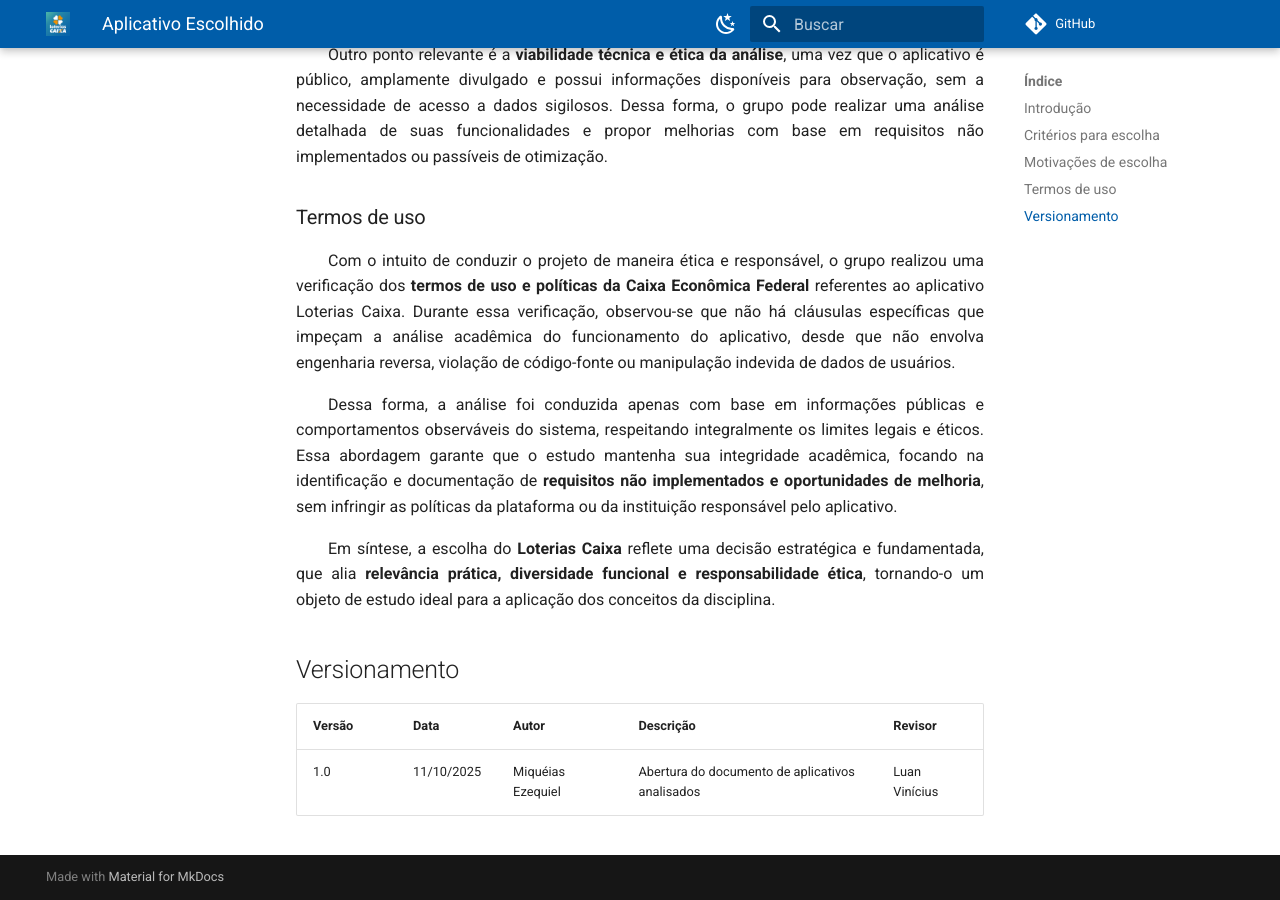
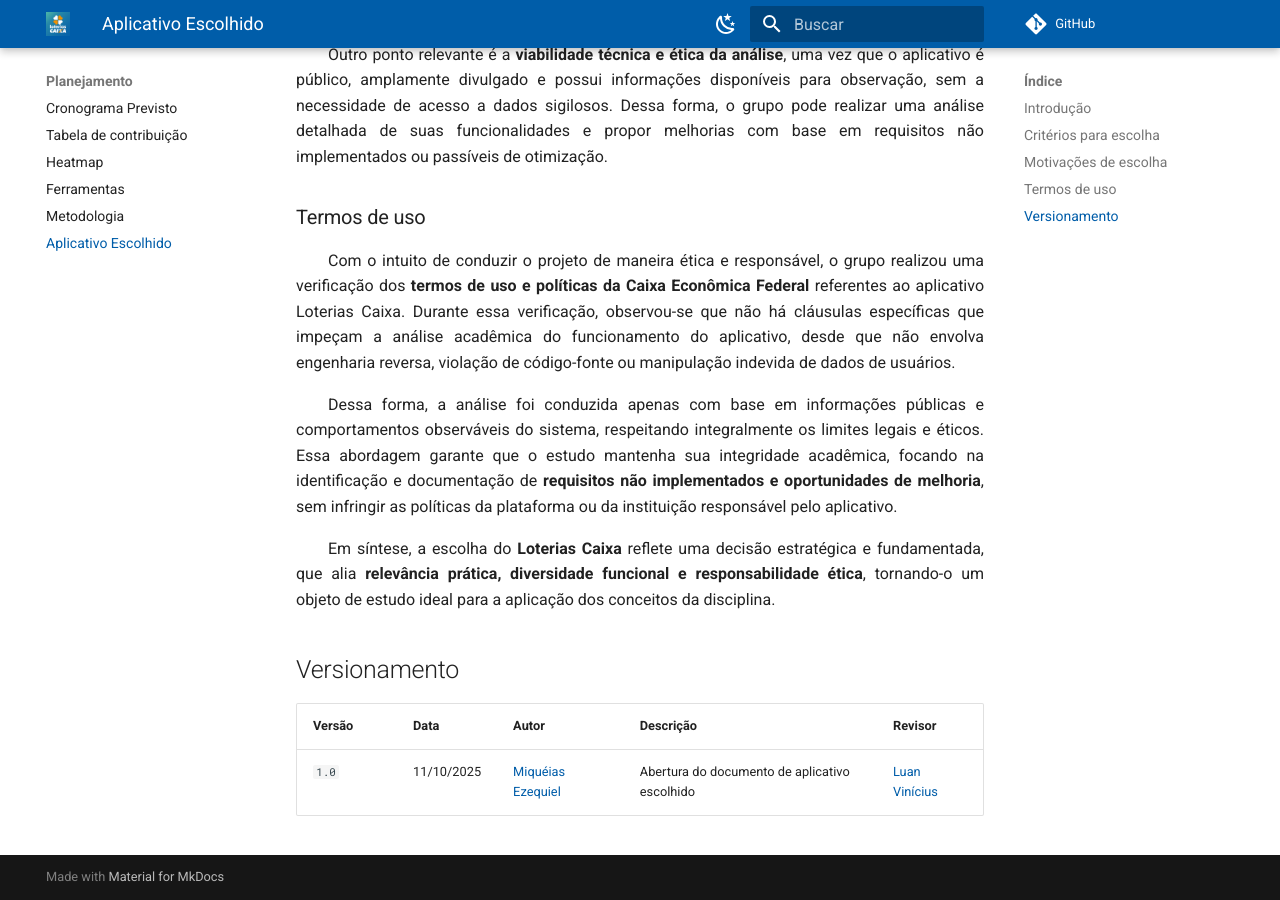
Before and after one commit to Requisitos-de-Software/2025.2-LoteriasCaixa, an MkDocs documentation site: the page built from docs/Planejamento/Aplicativo Escolhido.md, in a window 1280 px wide and 900 px high, scrolled down 1015 px. Built offline with MkDocs 1.6.1 and Material for MkDocs 9.7.7, drawn with Linux system fonts in a browser that asks for light colours; comment, search, counter and statistics services are not loaded.

Commit message:
update aplicativo escolhido

```diff
--- a/docs/Pré-rastreabilidade/Aplicativo Escolhido.md
+++ b/docs/Planejamento/Aplicativo Escolhido.md
@@ -26,4 +26,4 @@
 
 | Versão | Data       | Autor             | Descrição                                        | Revisor       |
 |--------|------------|-------------------|--------------------------------------------------|----------------|
-| 1.0    | 11/10/2025 | Miquéias Ezequiel | Abertura do documento de aplicativos analisados  | Luan Vinícius  |
+| ``1.0``    | 11/10/2025 | [Miquéias Ezequiel](https://github.com/Kael-web7) | Abertura do documento de aplicativo escolhido  | [Luan Vinícius](https://github.com/luannvi)  |
--- a/mkdocs.yml
+++ b/mkdocs.yml
@@ -46,6 +46,7 @@
     - Planejamento/Heatmap.md
     - Planejamento/Ferramentas.md
     - Planejamento/Metodologia.md
+    - Planejamento/Aplicativo Escolhido.md
 
   - Pré-Rastreabilidade:
     - Pré-rastreabilidade/AppsAnalisados.md
```
